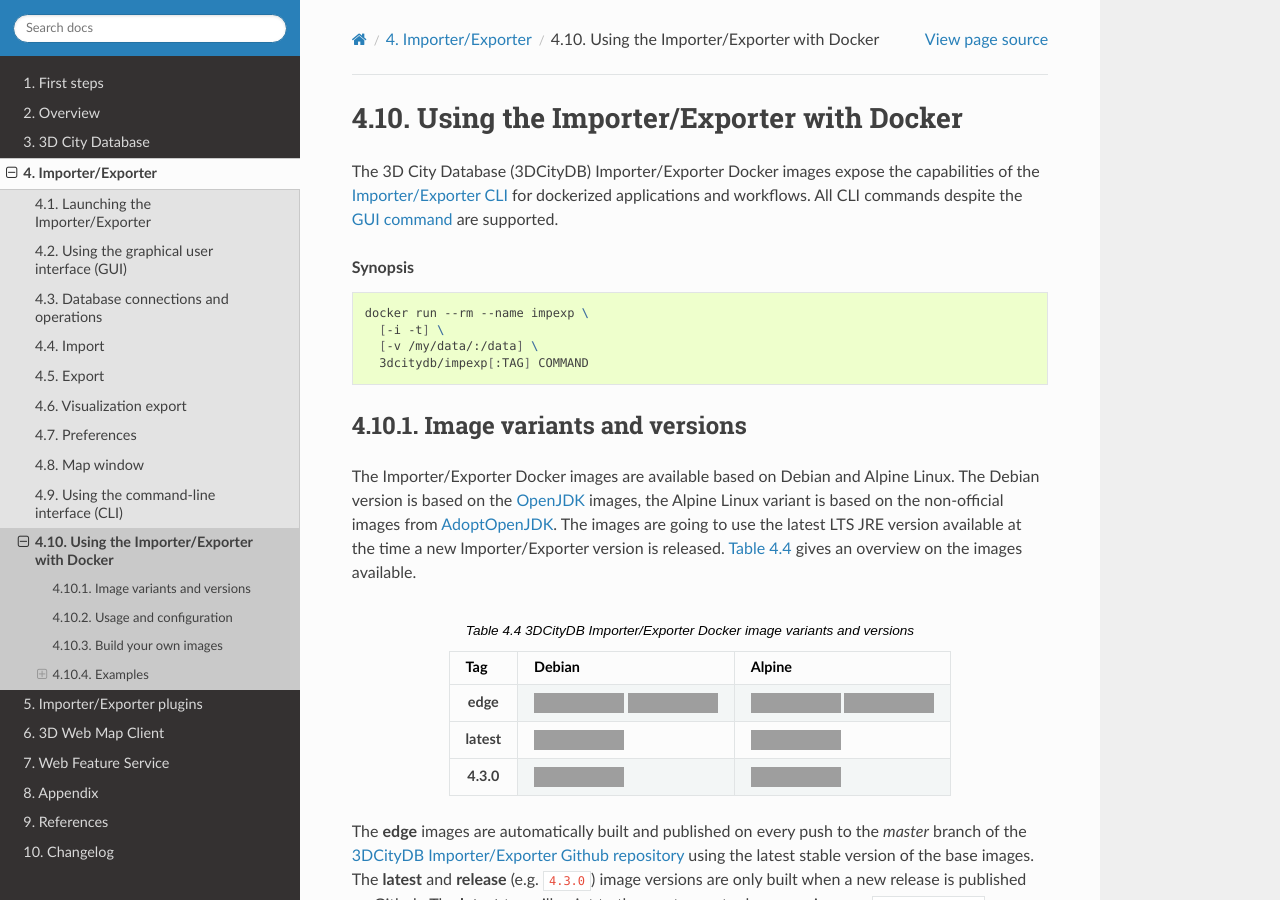
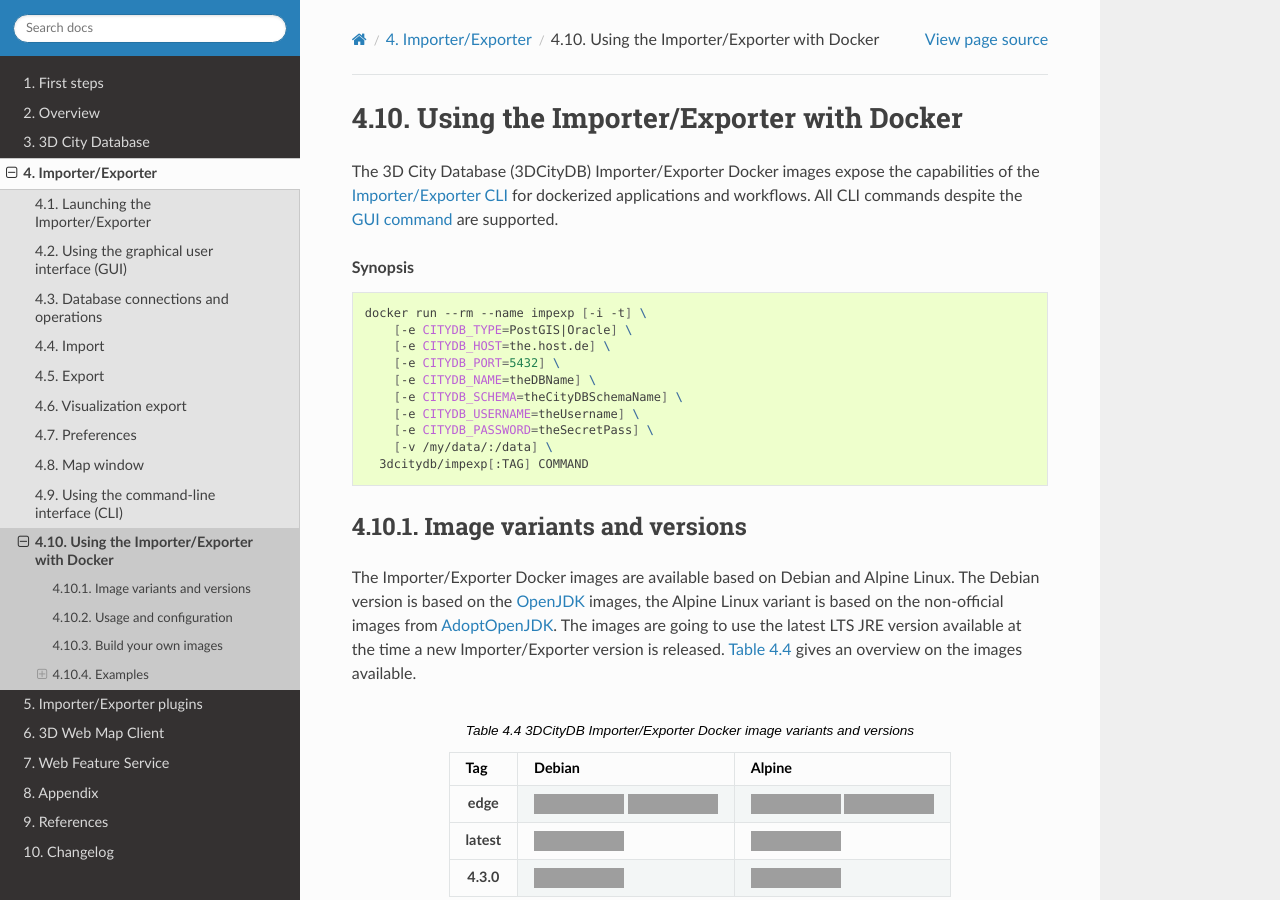
Before and after one commit to 3dcitydb/3dcitydb-docs, a Sphinx documentation site: the page built from source/impexp/docker.rst, in a window 1280 px wide and 900 px high, cut to the strip 0-900 px from the top of the window. Built offline with Sphinx 7.4.7 and the Read the Docs theme 2.0.0, drawn with Linux system fonts in a browser that asks for light colours; grey boxes are pictures that could not be loaded.

Commit message:
update synopsis

```diff
--- a/source/impexp/docker.rst
+++ b/source/impexp/docker.rst
@@ -13,9 +13,15 @@
 .. code-block:: bash
   :name: impexp_docker_code_synopsis
 
-  docker run --rm --name impexp \
-    [-i -t] \
-    [-v /my/data/:/data] \
+  docker run --rm --name impexp [-i -t] \
+      [-e CITYDB_TYPE=PostGIS|Oracle] \
+      [-e CITYDB_HOST=the.host.de] \
+      [-e CITYDB_PORT=5432] \
+      [-e CITYDB_NAME=theDBName] \
+      [-e CITYDB_SCHEMA=theCityDBSchemaName] \
+      [-e CITYDB_USERNAME=theUsername] \
+      [-e CITYDB_PASSWORD=theSecretPass] \
+      [-v /my/data/:/data] \
     3dcitydb/impexp[:TAG] COMMAND
 
 *******************************************************************************
```
